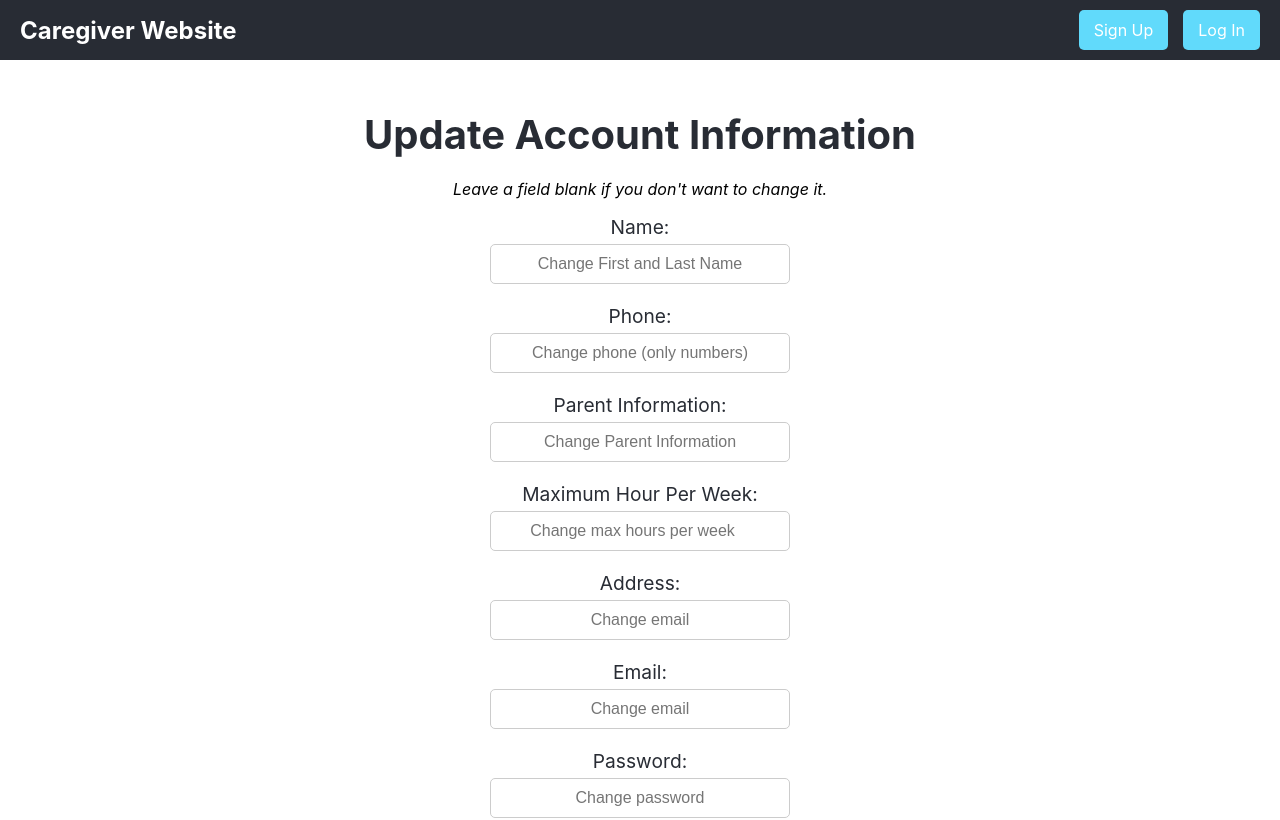
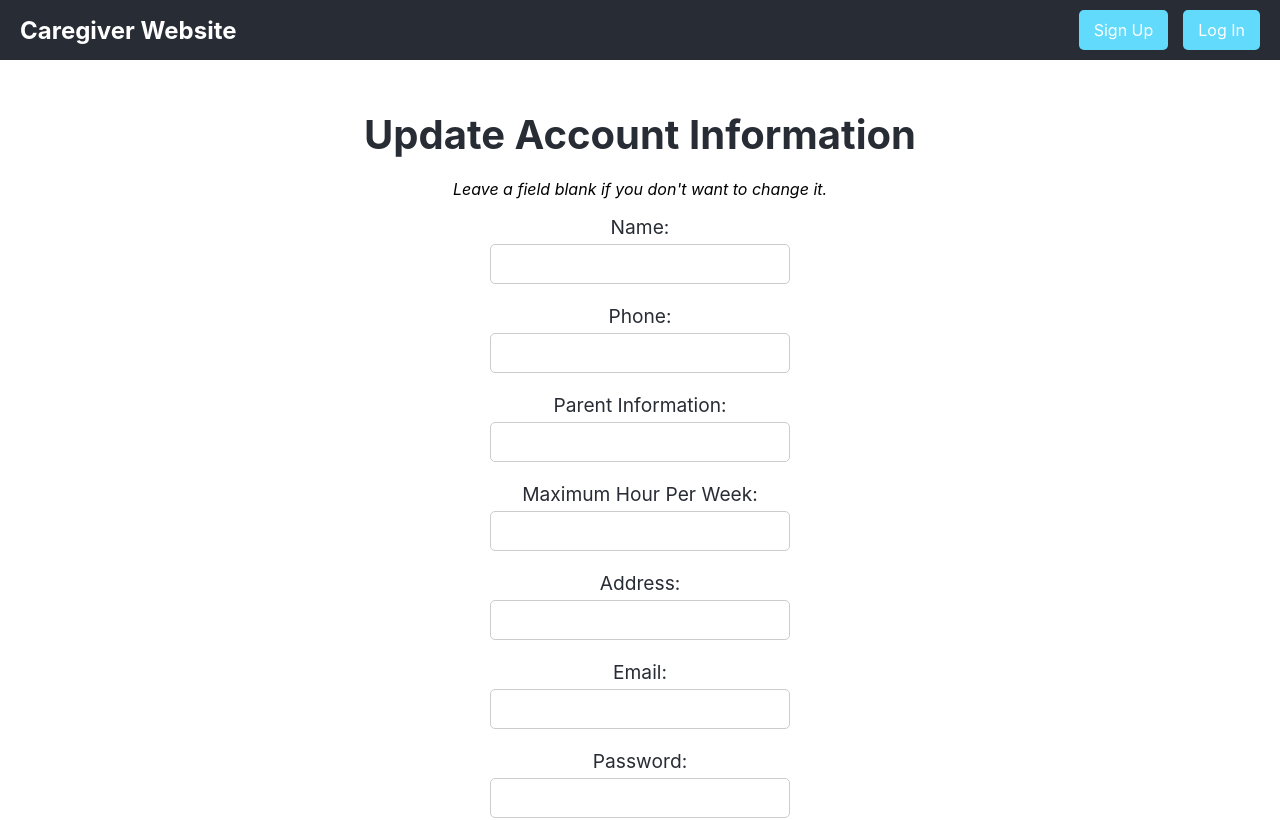
Before and after one commit to JAMuniz/CaregiverWebsite, a React (Create React App) app in the folder client/: page /updateinfo in a window 1280 px wide. Shown: the top 820 px of the page. Built offline with nearby package versions, Linux system fonts and the light colour scheme; no server answers.

Commit message:
update account info FIXED
YESSSS

```diff
--- a/client/src/Pages/Welcome.js
+++ b/client/src/Pages/Welcome.js
@@ -55,6 +55,7 @@ function Welcome() {
           setmaxHours(result.max_service_hours_per_week);
           setPinfo(result.parent_info);
           setEmail(result.email);
+          localStorage.setItem('name', result.username);
       } else {
           alert(`Error: ${result.message}`);
       };
--- a/client/src/Pages/updateInfo.js
+++ b/client/src/Pages/updateInfo.js
@@ -3,7 +3,7 @@ import { useNavigate } from 'react-router-dom';
 import '../css/sign.css';
 import Navbar from '../Components/Navbar';
 
-let debounce = false;
+//let debounce = false;
 
 function UpdateInfo() {
     const [name, setName] = useState('');
@@ -20,8 +20,8 @@ function UpdateInfo() {
     const [OmaxHours, setOmaxHours] = useState('');
     const [Oaddress, setOAdd] = useState('');
     const [Oemail, setOEmail] = useState('');
+    const [Opass, setOPass] = useState('');
 
-    //const userName = localStorage.getItem('name');
     const memberID = localStorage.getItem('mem_id');
 
     const navigate = useNavigate();
@@ -39,6 +39,7 @@ function UpdateInfo() {
             max_service_hours_per_week: maxHours,
 
             orig_name: Oname,
+            orig_pass: Opass,
             orig_address: Oaddress,
             orig_phone_number: Ophone,
             orig_parent_info: OpInfo,
@@ -61,7 +62,7 @@ function UpdateInfo() {
             if (result.success) {
                 localStorage.setItem('name', result.name);
                 alert("Update successful!");
-                navigate('/welcome#account');
+                navigate('/welcome');
             } else {
                 alert(`Error: ${result.message}`);
             }
@@ -87,19 +88,13 @@ function UpdateInfo() {
           const result = await response.json();
 
           if (result.success) {
-              setName(result.username);
-              setAdd(result.address);
-              setPhone(result.phone_number);
-              setmaxHours(result.max_service_hours_per_week);
-              setPinfo(result.parent_info);
-              setEmail(result.email);
               setOName(result.username);
               setOAdd(result.address);
               setOPhone(result.phone_number);
               setOmaxHours(result.max_service_hours_per_week);
               setOPinfo(result.parent_info);
               setOEmail(result.email);
-
+              setOPass(result.password);
           } else {
               alert(`Error: ${result.message}`);
           };
@@ -108,10 +103,7 @@ function UpdateInfo() {
             alert("An error occurred. Please try again.");
         }
     }
-    if (!debounce) {
-        debounce = true;
-        fetchAccount();
-    }
+    fetchAccount();
 
     const formatPhoneNumber = (value) => {
         const numericValue = value.replace(/\D/g, '');
@@ -144,7 +136,7 @@ function UpdateInfo() {
                         id="name"
                         value={name}
                         onChange={(e) => setName(e.target.value)}
-                        placeholder="Change First and Last Name"
+                        placeholder={Oname}
                     />
                 </div>
                 <div className="form-group">
@@ -154,7 +146,7 @@ function UpdateInfo() {
                         id="phone"
                         value={phone}
                         onChange={handlePhoneChange}
-                        placeholder="Change phone (only numbers)"
+                        placeholder={Ophone}
                     />
                 </div>
                 <div className="form-group">
@@ -164,7 +156,7 @@ function UpdateInfo() {
                         id="parentText"
                         value={pInfo}
                         onChange={(e) => setPinfo(e.target.value)}
-                        placeholder="Change Parent Information"
+                        placeholder={OpInfo}
                     />
                 </div>
                 <div className="form-group">
@@ -174,7 +166,7 @@ function UpdateInfo() {
                         id="maxHours"
                         value={maxHours}
                         onChange={(e) => setmaxHours(e.target.value)}
-                        placeholder="Change max hours per week"
+                        placeholder={OmaxHours}
                     />
                 </div>
                 <div className="form-group">
@@ -184,7 +176,7 @@ function UpdateInfo() {
                         id="address"
                         value={address}
                         onChange={(e) => setAdd(e.target.value)}
-                        placeholder="Change email"
+                        placeholder={Oaddress}
                     />
                 </div>
                 <div className="form-group">
@@ -194,7 +186,7 @@ function UpdateInfo() {
                         id="email"
                         value={email}
                         onChange={(e) => setEmail(e.target.value)}
-                        placeholder="Change email"
+                        placeholder={Oemail}
                     />
                 </div>
                 <div className="form-group">
@@ -204,7 +196,7 @@ function UpdateInfo() {
                         id="password"
                         value={password}
                         onChange={(e) => setPassword(e.target.value)}
-                        placeholder="Change password"
+                        placeholder=""
                     />
                 </div>
                 <br></br>
```
Also changed, not shown: 2 other files (tests, documents, lock files or other folders).
